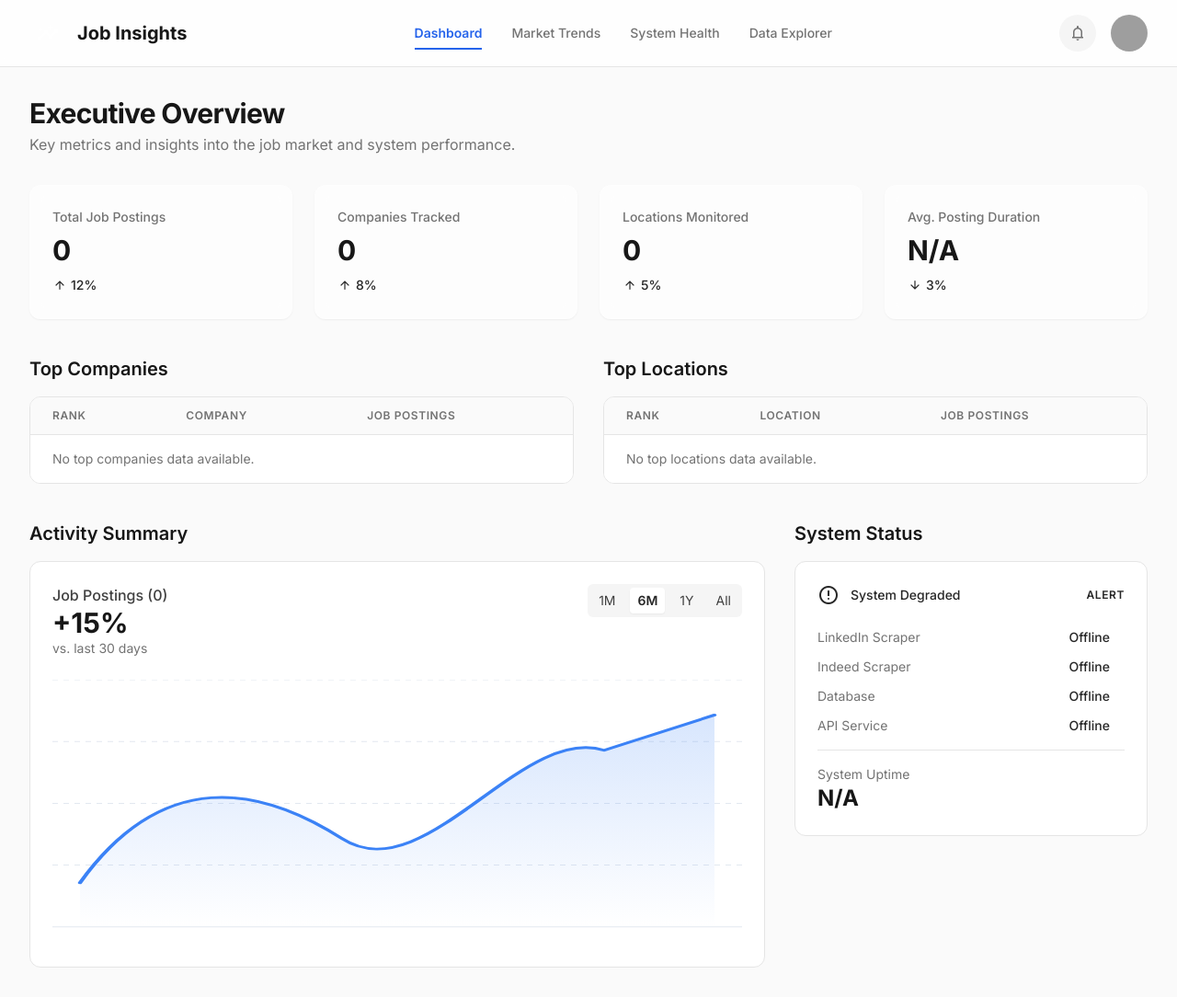
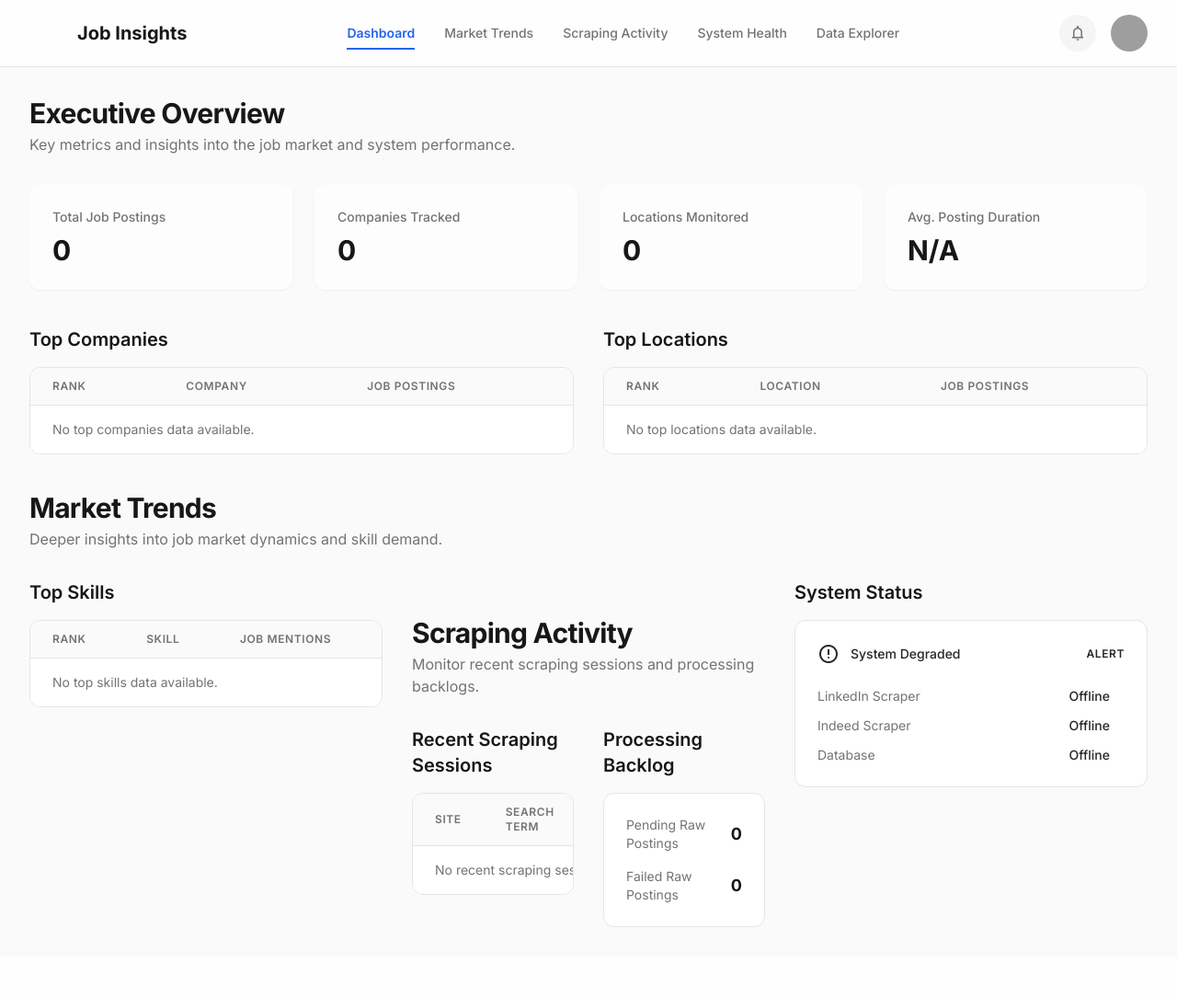
Before and after one commit to DanielPopoola/job_scraper, a Django app: page /dashboard/ in a window 1280 px wide. Shown: the whole page at 92% size. After the commit the page ends 1008 px from the top, so only its background shows below. Run offline with Django 5.2, Linux system fonts and the light colour scheme; parts of the project's set-up code (start-up, migrations or seed data) failed here and were passed over; some libraries are stand-ins or nearby versions; grey boxes are pictures that could not be loaded.

Commit message:
improved dashboard display

```diff
--- a/dashboard/templates/dashboard/index.html
+++ b/dashboard/templates/dashboard/index.html
@@ -66,8 +66,9 @@
 </div>
 <nav class="hidden items-center gap-8 md:flex">
 <a class="active-nav text-sm" href="#">Dashboard</a>
-<a class="text-sm font-medium text-neutral-500 hover:text-primary-600" href="#">Market Trends</a>
-<a class="text-sm font-medium text-neutral-500 hover:text-primary-600" href="#">System Health</a>
+<a class="text-sm font-medium text-neutral-500 hover:text-primary-600" href="#market-trends">Market Trends</a>
+<a class="text-sm font-medium text-neutral-500 hover:text-primary-600" href="#scraping-activity">Scraping Activity</a>
+<a class="text-sm font-medium text-neutral-500 hover:text-primary-600" href="#system-status">System Health</a>
 <a class="text-sm font-medium text-neutral-500 hover:text-primary-600" href="#">Data Explorer</a>
 </nav>
 <div class="flex items-center gap-4">
@@ -86,34 +87,22 @@
 <div class="glassmorphism rounded-xl border border-neutral-200/50 p-6 shadow-sm">
 <p class="text-sm font-medium text-neutral-500">Total Job Postings</p>
 <p class="mt-2 text-3xl font-bold text-neutral-900">{{ total_jobs|default:0 }}</p>
-<div class="mt-2 flex items-center gap-1 text-sm font-medium text-success-500">
-<span class="material-symbols-outlined text-base">arrow_upward</span>
-<span>12%</span>
-</div>
+
 </div>
 <div class="glassmorphism rounded-xl border border-neutral-200/50 p-6 shadow-sm">
 <p class="text-sm font-medium text-neutral-500">Companies Tracked</p>
 <p class="mt-2 text-3xl font-bold text-neutral-900">{{ companies_tracked|default:0 }}</p>
-<div class="mt-2 flex items-center gap-1 text-sm font-medium text-success-500">
-<span class="material-symbols-outlined text-base">arrow_upward</span>
-<span>8%</span>
-</div>
+
 </div>
 <div class="glassmorphism rounded-xl border border-neutral-200/50 p-6 shadow-sm">
 <p class="text-sm font-medium text-neutral-500">Locations Monitored</p>
 <p class="mt-2 text-3xl font-bold text-neutral-900">{{ locations_monitored|default:0 }}</p>
-<div class="mt-2 flex items-center gap-1 text-sm font-medium text-success-500">
-<span class="material-symbols-outlined text-base">arrow_upward</span>
-<span>5%</span>
-</div>
+
 </div>
 <div class="glassmorphism rounded-xl border border-neutral-200/50 p-6 shadow-sm">
 <p class="text-sm font-medium text-neutral-500">Avg. Posting Duration</p>
 <p class="mt-2 text-3xl font-bold text-neutral-900">{{ avg_posting_duration|default:'N/A' }}</p>
-<div class="mt-2 flex items-center gap-1 text-sm font-medium text-danger-500">
-<span class="material-symbols-outlined text-base">arrow_downward</span>
-<span>3%</span>
-</div>
+
 </div>
 </section>
 <section class="mt-10 grid grid-cols-1 gap-8 lg:grid-cols-2">
@@ -172,42 +161,91 @@
 </div>
 </div>
 </section>
-<section class="mt-10 grid grid-cols-1 gap-8 lg:grid-cols-3">
-<div class="lg:col-span-2">
-<h3 class="text-xl font-semibold text-neutral-900">Activity Summary</h3>
-<div class="mt-4 rounded-xl border border-neutral-200 bg-white p-6">
-<div class="flex items-start justify-between">
+
+<section class="mt-10">
+<h2 class="text-3xl font-bold tracking-tight text-neutral-900" id="market-trends">Market Trends</h2>
+<p class="mt-1 text-base text-neutral-500">Deeper insights into job market dynamics and skill demand.</p>
+<div class="mt-8 grid grid-cols-1 gap-8 lg:grid-cols-3">
 <div>
-<p class="text-base font-medium text-neutral-700">Job Postings ({{ activity_trends.total_jobs|default:0 }})</p>
-<p class="text-3xl font-bold text-neutral-900">+15%</p>
-<p class="text-sm text-neutral-500">vs. last {{ activity_trends.days_analyzed|default:30 }} days</p>
-</div>
-<div class="flex items-center gap-2 rounded-md bg-neutral-100 p-1 text-sm">
-<button class="rounded px-2 py-1 text-neutral-700">1M</button>
-<button class="rounded bg-white px-2 py-1 font-semibold text-primary-600 shadow-sm">6M</button>
-<button class="rounded px-2 py-1 text-neutral-700">1Y</button>
-<button class="rounded px-2 py-1 text-neutral-700">All</button>
+<h3 class="text-xl font-semibold text-neutral-900">Top Skills</h3>
+<div class="mt-4 overflow-hidden rounded-xl border border-neutral-200 bg-white">
+<table class="min-w-full divide-y divide-neutral-200">
+<thead class="bg-neutral-50">
+<tr>
+<th class="px-6 py-3 text-left text-xs font-semibold uppercase tracking-wider text-neutral-500" scope="col">Rank</th>
+<th class="px-6 py-3 text-left text-xs font-semibold uppercase tracking-wider text-neutral-500" scope="col">Skill</th>
+<th class="px-6 py-3 text-left text-xs font-semibold uppercase tracking-wider text-neutral-500" scope="col">Job Mentions</th>
+</tr>
+</thead>
+<tbody class="divide-y divide-neutral-200 bg-white">
+{% for skill in top_skills %}
+<tr>
+<td class="px-6 py-4 whitespace-nowrap text-sm font-medium text-neutral-500">{{ forloop.counter }}</td>
+<td class="px-6 py-4 whitespace-nowrap text-sm font-medium text-neutral-800">{{ skill.skill }}</td>
+<td class="px-6 py-4 whitespace-nowrap text-sm text-neutral-500">{{ skill.count }}</td>
+</tr>
+{% empty %}
+<tr>
+<td class="px-6 py-4 whitespace-nowrap text-sm text-neutral-500" colspan="3">No top skills data available.</td>
+</tr>
+{% endfor %}
+</tbody>
+</table>
 </div>
 </div>
-<div class="mt-6 h-72">
-<svg fill="none" height="100%" preserveAspectRatio="none" viewBox="0 0 500 300" width="100%" xmlns="http://www.w3.org/2000/svg">
-<path d="M0 280H500" stroke="#E2E8F0" stroke-width="1"></path>
-<path d="M0 210H500" stroke="#E2E8F0" stroke-dasharray="4 4" stroke-width="1"></path>
-<path d="M0 140H500" stroke="#E2E8F0" stroke-dasharray="4 4" stroke-width="1"></path>
-<path d="M0 70H500" stroke="#E2E8F0" stroke-dasharray="4 4" stroke-width="1"></path>
-<path d="M0 0H500" stroke="#E2E8F0" stroke-dasharray="4 4" stroke-width="1"></path>
-<path d="M20 230 C 80 100, 150 120, 210 180 C 270 240, 340 50, 400 80 L 480 40" stroke="#3B82F6" stroke-linecap="round" stroke-linejoin="round" stroke-width="3"></path>
-<defs>
-<linearGradient id="chartGradient" x1="0" x2="0" y1="0" y2="100%">
-<stop offset="0%" stop-color="#3B82F6" stop-opacity="0.2"></stop>
-<stop offset="100%" stop-color="#3B82F6" stop-opacity="0"></stop>
-</linearGradient>
-</defs>
-<path d="M20 230 C 80 100, 150 120, 210 180 C 270 240, 340 50, 400 80 L 480 40 V 280 H 20 Z" fill="url(#chartGradient)"></path>
-</svg>
+
+<section class="mt-10">
+<h2 class="text-3xl font-bold tracking-tight text-neutral-900" id="scraping-activity">Scraping Activity</h2>
+<p class="mt-1 text-base text-neutral-500">Monitor recent scraping sessions and processing backlogs.</p>
+<div class="mt-8 grid grid-cols-1 gap-8 lg:grid-cols-2">
+<div>
+<h3 class="text-xl font-semibold text-neutral-900">Recent Scraping Sessions</h3>
+<div class="mt-4 overflow-hidden rounded-xl border border-neutral-200 bg-white">
+<table class="min-w-full divide-y divide-neutral-200">
+<thead class="bg-neutral-50">
+<tr>
+<th class="px-6 py-3 text-left text-xs font-semibold uppercase tracking-wider text-neutral-500" scope="col">Site</th>
+<th class="px-6 py-3 text-left text-xs font-semibold uppercase tracking-wider text-neutral-500" scope="col">Search Term</th>
+<th class="px-6 py-3 text-left text-xs font-semibold uppercase tracking-wider text-neutral-500" scope="col">Status</th>
+<th class="px-6 py-3 text-left text-xs font-semibold uppercase tracking-wider text-neutral-500" scope="col">Jobs Scraped</th>
+<th class="px-6 py-3 text-left text-xs font-semibold uppercase tracking-wider text-neutral-500" scope="col">Duration (min)</th>
+</tr>
+</thead>
+<tbody class="divide-y divide-neutral-200 bg-white">
+{% for session in recent_scraping_sessions %}
+<tr>
+<td class="px-6 py-4 whitespace-nowrap text-sm font-medium text-neutral-800">{{ session.source_site|capfirst }}</td>
+<td class="px-6 py-4 whitespace-nowrap text-sm text-neutral-500">{{ session.search_term }}</td>
+<td class="px-6 py-4 whitespace-nowrap text-sm {% if session.status == 'completed' %}text-success-500{% elif session.status == 'failed' %}text-danger-500{% else %}text-neutral-500{% endif %}">{{ session.status_display }}</td>
+<td class="px-6 py-4 whitespace-nowrap text-sm text-neutral-500">{{ session.jobs_successful }}</td>
+<td class="px-6 py-4 whitespace-nowrap text-sm text-neutral-500">{{ session.duration_minutes|floatformat:2 }}</td>
+</tr>
+{% empty %}
+<tr>
+<td class="px-6 py-4 whitespace-nowrap text-sm text-neutral-500" colspan="5">No recent scraping sessions available.</td>
+</tr>
+{% endfor %}
+</tbody>
+</table>
+</div>
+</div>
+<div>
+<h3 class="text-xl font-semibold text-neutral-900">Processing Backlog</h3>
+<div class="mt-4 space-y-4 rounded-xl border border-neutral-200 bg-white p-6">
+<div class="flex items-center justify-between">
+<p class="text-sm text-neutral-500">Pending Raw Postings</p>
+<p class="text-lg font-bold text-neutral-900">{{ system_health.pending_processing|default:0 }}</p>
+</div>
+<div class="flex items-center justify-between">
+<p class="text-sm text-neutral-500">Failed Raw Postings</p>
+<p class="text-lg font-bold text-neutral-900">{{ system_health.failed_processing|default:0 }}</p>
 </div>
 </div>
 </div>
+</section>
+
+
+
 <div>
 <h3 class="text-xl font-semibold text-neutral-900">System Status</h3>
 <div class="mt-4 space-y-4 rounded-xl border border-neutral-200 bg-white p-6">
@@ -240,17 +278,7 @@
 <div class="h-2 w-2 rounded-full {% if database_status == 'connected' %}bg-success-500{% else %}bg-danger-500{% endif %}"></div>
 </div>
 </div>
-<div class="flex items-center justify-between">
-<p class="text-sm text-neutral-500">API Service</p>
-<div class="flex items-center gap-2">
-<p class="text-sm font-medium {% if api_status == 'healthy' %}text-success-500{% else %}text-danger-500{% endif %}">{% if api_status == 'healthy' %}Online{% else %}Offline{% endif %}</p>
-<div class="h-2 w-2 rounded-full {% if api_status == 'healthy' %}bg-success-500{% else %}bg-danger-500{% endif %}"></div>
 </div>
-</div>
-</div>
-<div class="border-t border-neutral-200 pt-4">
-<p class="text-sm text-neutral-500">System Uptime</p>
-<p class="text-2xl font-bold text-neutral-900">{{ system_uptime|default:'N/A' }}</p>
 </div>
 </div>
 </div>
--- a/dashboard/views.py
+++ b/dashboard/views.py
@@ -36,6 +36,8 @@
     quick_stats_data = call_dashboard_api(request, 'quick-stats')
     trends_data = call_dashboard_api(request, 'trends', params={'metric': 'all', 'days': 30, 'limit': 5})
     health_data = call_dashboard_api(request, 'health-check')
+    skill_trends_data = call_dashboard_api(request, 'skill-trends', params={'days': 30, 'limit': 10})
+    scraping_sessions_data = call_dashboard_api(request, 'scraping-sessions', params={'limit': 5, 'ordering': '-started_at'})
 
     if quick_stats_data:
         context['total_jobs'] = quick_stats_data.get('total_jobs', 0)
@@ -48,6 +50,12 @@
         context['top_locations'] = trends_data.get('top_locations', [])
         context['activity_trends'] = trends_data.get('activity_trends', {})
         context['market_summary'] = trends_data.get('market_summary', {})
+
+    if skill_trends_data:
+        context['top_skills'] = skill_trends_data
+
+    if scraping_sessions_data:
+        context['recent_scraping_sessions'] = scraping_sessions_data.get('results', [])
 
     if health_data:
         context['system_health'] = health_data
```
